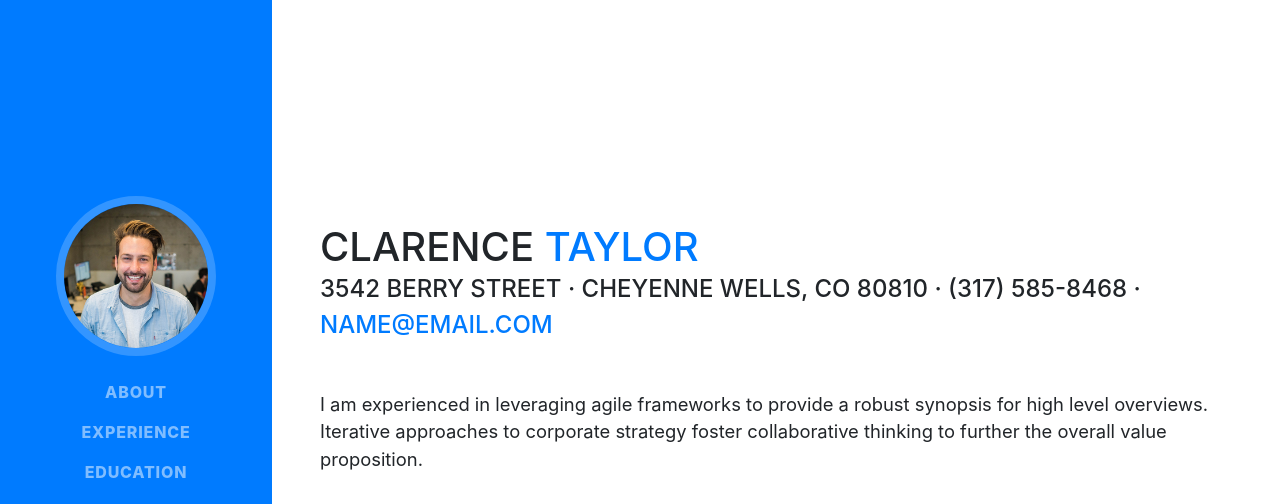
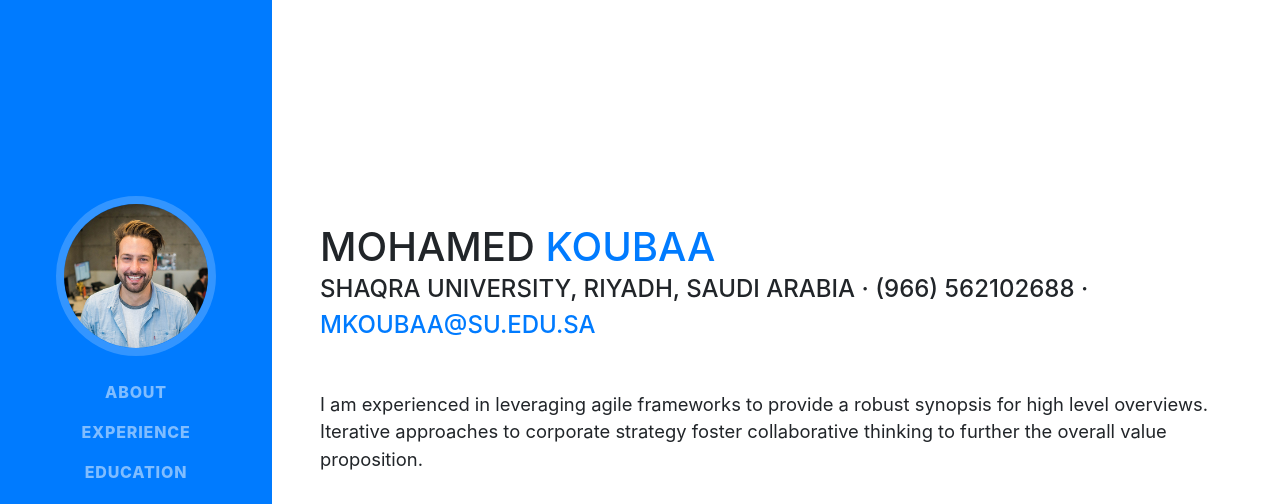
Before and after one commit to m-koubaa/m-koubaa.github.io, a website with bundled scripts: page index.html in a window 1280 px wide. Shown: the top 504 px of the page. Built offline with nearby package versions, Linux system fonts and the light colour scheme; a web font is replaced by a local one.

Commit message:
index.html modified2

```diff
--- a/index.html
+++ b/index.html
@@ -63,11 +63,11 @@
 
       <section class="resume-section p-3 p-lg-5 d-flex d-column" id="about">
         <div class="my-auto">
-          <h1 class="mb-0">Clarence
-            <span class="text-primary">Taylor</span>
+          <h1 class="mb-0">Mohamed
+            <span class="text-primary">KOUBAA</span>
           </h1>
-          <div class="subheading mb-5">3542 Berry Street · Cheyenne Wells, CO 80810 · (317) 585-8468 ·
-            <a href="mailto:name@email.com">name@email.com</a>
+          <div class="subheading mb-5">Shaqra University, Riyadh, Saudi Arabia · (966) 562102688 ·
+            <a href="mailto:name@email.com">mkoubaa@su.edu.sa</a>
           </div>
           <p class="lead mb-5">I am experienced in leveraging agile frameworks to provide a robust synopsis for high level overviews. Iterative approaches to corporate strategy foster collaborative thinking to further the overall value proposition.</p>
           <div class="social-icons">
```
